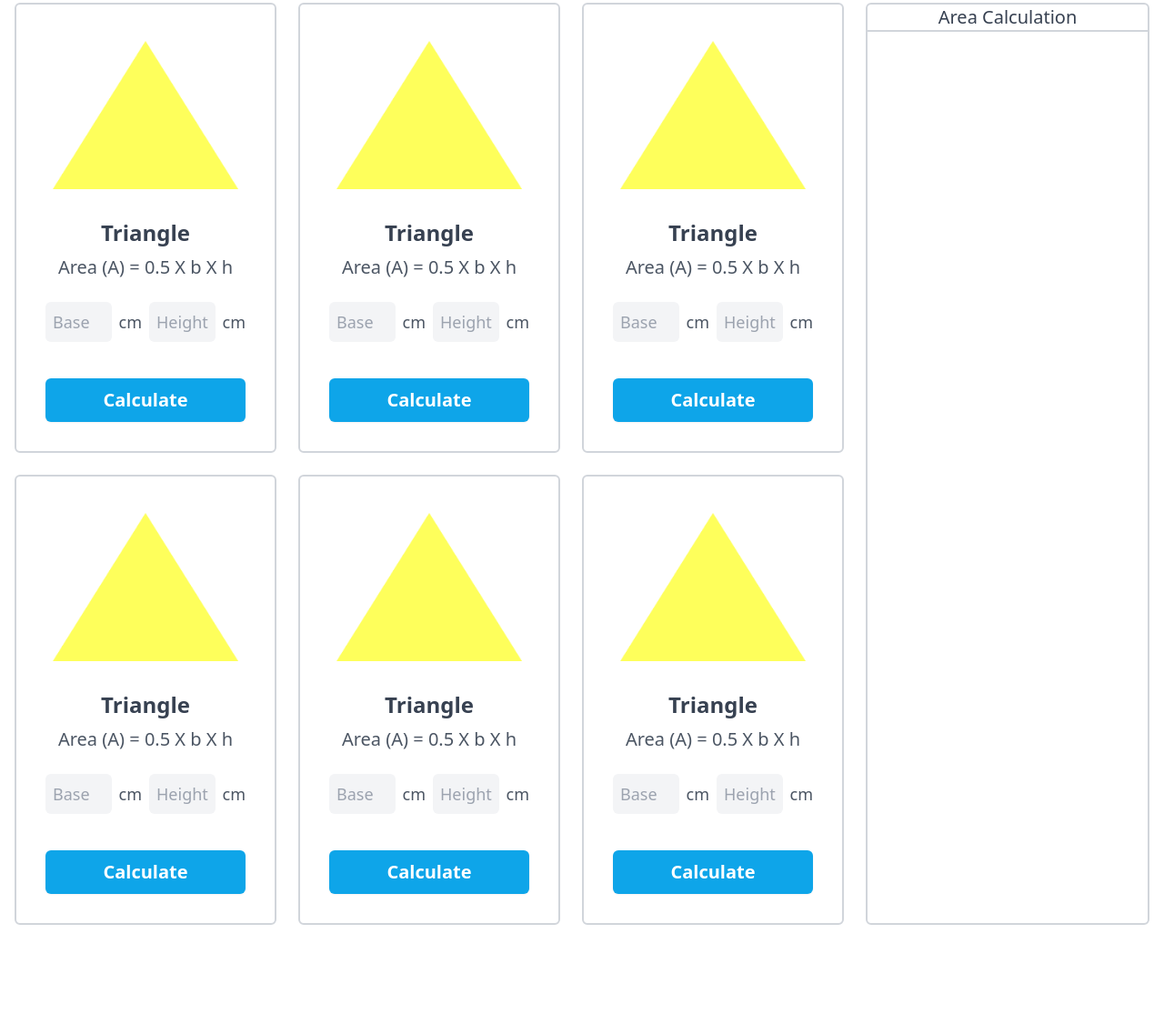
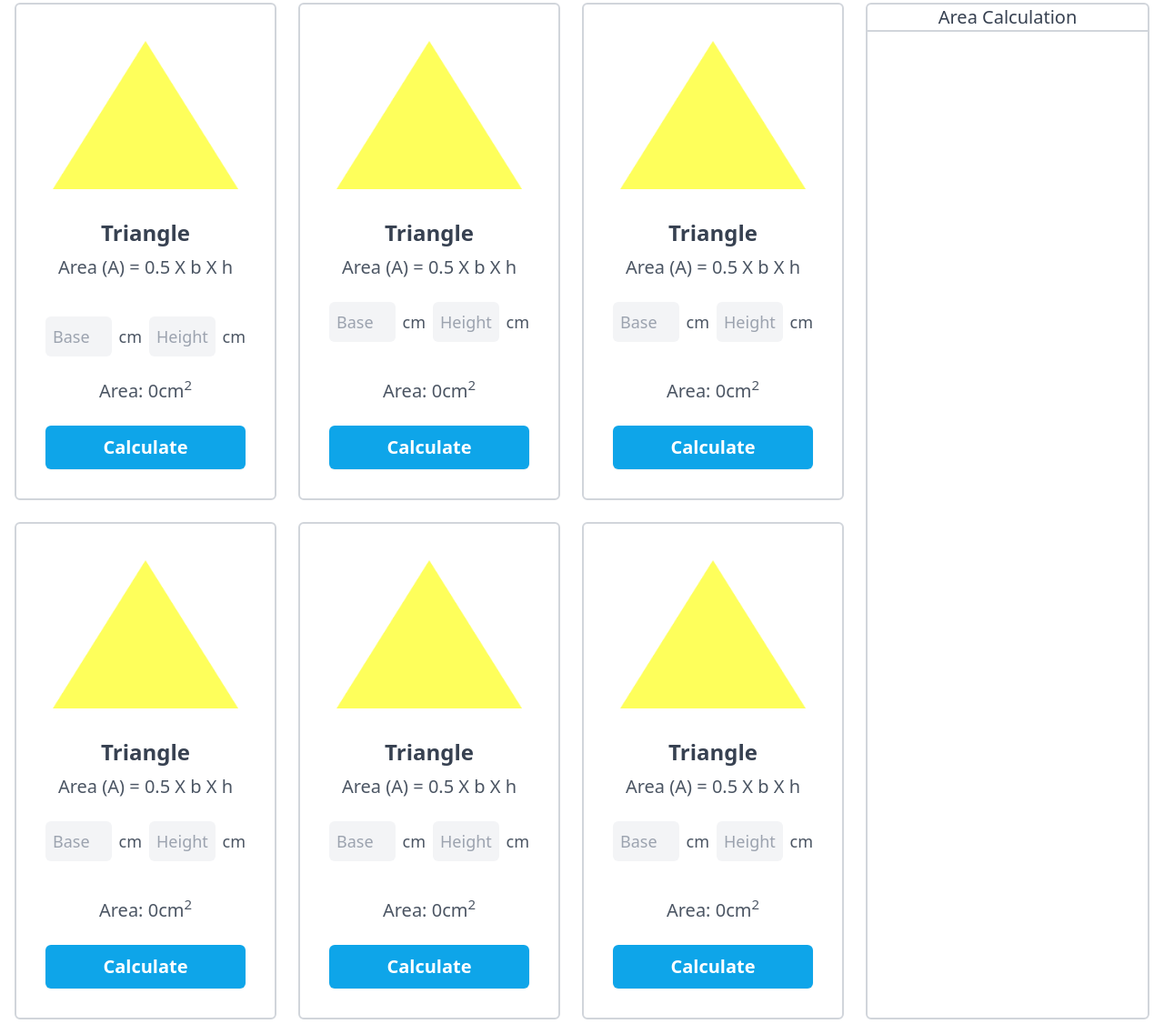
Before and after one commit to abunaim5/doctor-geometry, a plain HTML site: page index.html in a window 1280 px wide. Shown: the part 137-1274 px from the top of the page at 91% size. Before the commit the page ends 1170 px from the top, so only its background shows below. Drawn offline with nearby package versions, Linux system fonts and the light colour scheme.

Commit message:
added set elements innerText function

```diff
--- a/index.html
+++ b/index.html
@@ -38,7 +38,7 @@
                         <h2 class="card-title text-2xl text-gray-700 font-bold">Triangle</h2>
                         <p class="text-xl text-gray-600 mb-4">Area (A) = 0.5 X b X h</p>
                         <!--  Triangle input container -->
-                        <div class="flex w-full gap-2 mb-8">
+                        <div class="flex w-full gap-2 mb-4">
                             <!-- Base input container -->
                             <div class="flex items-center gap-2">
                                 <!-- base input -->
@@ -53,6 +53,11 @@
                                     name="height" id="triangle-height" placeholder="Height">
                                 <span class="text-lg text-gray-600">cm</span>
                             </div>
+                        </div>
+                        <!-- display calculated area -->
+                        <div>
+                            <p class="text-xl text-gray-600 mb-4">Area: <span
+                                    id="triangle-area">0</span><span>cm<sup>2</sup></span></p>
                         </div>
                         <div class="card-actions w-full">
                             <button onclick="calculateTriangleArea()" class="btn bg-sky-500 text-white font-bold text-xl
@@ -83,34 +88,10 @@
                                 <span class="text-lg text-gray-600">cm</span>
                             </div>
                         </div>
-                        <div class="card-actions w-full">
-                            <button class="btn bg-sky-500 text-white font-bold text-xl
-                        w-full border-none hover:bg-sky-500  rounded-md">Calculate</button>
-                        </div>
-                    </div>
-                </div>
-                <!-- Triangle card -->
-                <div class="card border-2 border-gray-300 rounded-md">
-                    <figure class="px-10 pt-10">
-                        <img src="images/triangle.png" alt="triangle" class="" />
-                    </figure>
-                    <div class="card-body items-center text-center">
-                        <h2 class="card-title text-2xl text-gray-700 font-bold">Triangle</h2>
-                        <p class="text-xl text-gray-600 mb-4">Area (A) = 0.5 X b X h</p>
-                        <!--  Triangle input container -->
-                        <div class="flex w-full gap-2 mb-8">
-                            <!-- Base input container -->
-                            <div class="flex items-center gap-2">
-                                <input class="bg-gray-100 text-lg outline-none p-2 rounded-md w-full" type="text"
-                                    name="base" id="triangle-base" placeholder="Base">
-                                <span class="text-lg text-gray-600">cm</span>
-                            </div>
-                            <!-- Height input container -->
-                            <div class="flex items-center gap-2">
-                                <input class="bg-gray-100 text-lg outline-none p-2 rounded-md w-full" type="text"
-                                    name="height" id="triangle-height" placeholder="Height">
-                                <span class="text-lg text-gray-600">cm</span>
-                            </div>
+                        <!-- display calculated area -->
+                        <div>
+                            <p class="text-xl text-gray-600 mb-4">Area: <span
+                                    id="triangle-area">0</span><span>cm<sup>2</sup></span></p>
                         </div>
                         <div class="card-actions w-full">
                             <button class="btn bg-sky-500 text-white font-bold text-xl
@@ -141,34 +122,10 @@
                                 <span class="text-lg text-gray-600">cm</span>
                             </div>
                         </div>
-                        <div class="card-actions w-full">
-                            <button class="btn bg-sky-500 text-white font-bold text-xl
-                        w-full border-none hover:bg-sky-500  rounded-md">Calculate</button>
-                        </div>
-                    </div>
-                </div>
-                <!-- Triangle card -->
-                <div class="card border-2 border-gray-300 rounded-md">
-                    <figure class="px-10 pt-10">
-                        <img src="images/triangle.png" alt="triangle" class="" />
-                    </figure>
-                    <div class="card-body items-center text-center">
-                        <h2 class="card-title text-2xl text-gray-700 font-bold">Triangle</h2>
-                        <p class="text-xl text-gray-600 mb-4">Area (A) = 0.5 X b X h</p>
-                        <!--  Triangle input container -->
-                        <div class="flex w-full gap-2 mb-8">
-                            <!-- Base input container -->
-                            <div class="flex items-center gap-2">
-                                <input class="bg-gray-100 text-lg outline-none p-2 rounded-md w-full" type="text"
-                                    name="base" id="triangle-base" placeholder="Base">
-                                <span class="text-lg text-gray-600">cm</span>
-                            </div>
-                            <!-- Height input container -->
-                            <div class="flex items-center gap-2">
-                                <input class="bg-gray-100 text-lg outline-none p-2 rounded-md w-full" type="text"
-                                    name="height" id="triangle-height" placeholder="Height">
-                                <span class="text-lg text-gray-600">cm</span>
-                            </div>
+                        <!-- display calculated area -->
+                        <div>
+                            <p class="text-xl text-gray-600 mb-4">Area: <span
+                                    id="triangle-area">0</span><span>cm<sup>2</sup></span></p>
                         </div>
                         <div class="card-actions w-full">
                             <button class="btn bg-sky-500 text-white font-bold text-xl
@@ -199,6 +156,79 @@
                                 <span class="text-lg text-gray-600">cm</span>
                             </div>
                         </div>
+                        <!-- display calculated area -->
+                        <div>
+                            <p class="text-xl text-gray-600 mb-4">Area: <span
+                                    id="triangle-area">0</span><span>cm<sup>2</sup></span></p>
+                        </div>
+                        <div class="card-actions w-full">
+                            <button class="btn bg-sky-500 text-white font-bold text-xl
+                        w-full border-none hover:bg-sky-500  rounded-md">Calculate</button>
+                        </div>
+                    </div>
+                </div>
+                <!-- Triangle card -->
+                <div class="card border-2 border-gray-300 rounded-md">
+                    <figure class="px-10 pt-10">
+                        <img src="images/triangle.png" alt="triangle" class="" />
+                    </figure>
+                    <div class="card-body items-center text-center">
+                        <h2 class="card-title text-2xl text-gray-700 font-bold">Triangle</h2>
+                        <p class="text-xl text-gray-600 mb-4">Area (A) = 0.5 X b X h</p>
+                        <!--  Triangle input container -->
+                        <div class="flex w-full gap-2 mb-8">
+                            <!-- Base input container -->
+                            <div class="flex items-center gap-2">
+                                <input class="bg-gray-100 text-lg outline-none p-2 rounded-md w-full" type="text"
+                                    name="base" id="triangle-base" placeholder="Base">
+                                <span class="text-lg text-gray-600">cm</span>
+                            </div>
+                            <!-- Height input container -->
+                            <div class="flex items-center gap-2">
+                                <input class="bg-gray-100 text-lg outline-none p-2 rounded-md w-full" type="text"
+                                    name="height" id="triangle-height" placeholder="Height">
+                                <span class="text-lg text-gray-600">cm</span>
+                            </div>
+                        </div>
+                        <!-- display calculated area -->
+                        <div>
+                            <p class="text-xl text-gray-600 mb-4">Area: <span
+                                    id="triangle-area">0</span><span>cm<sup>2</sup></span></p>
+                        </div>
+                        <div class="card-actions w-full">
+                            <button class="btn bg-sky-500 text-white font-bold text-xl
+                        w-full border-none hover:bg-sky-500  rounded-md">Calculate</button>
+                        </div>
+                    </div>
+                </div>
+                <!-- Triangle card -->
+                <div class="card border-2 border-gray-300 rounded-md">
+                    <figure class="px-10 pt-10">
+                        <img src="images/triangle.png" alt="triangle" class="" />
+                    </figure>
+                    <div class="card-body items-center text-center">
+                        <h2 class="card-title text-2xl text-gray-700 font-bold">Triangle</h2>
+                        <p class="text-xl text-gray-600 mb-4">Area (A) = 0.5 X b X h</p>
+                        <!--  Triangle input container -->
+                        <div class="flex w-full gap-2 mb-8">
+                            <!-- Base input container -->
+                            <div class="flex items-center gap-2">
+                                <input class="bg-gray-100 text-lg outline-none p-2 rounded-md w-full" type="text"
+                                    name="base" id="triangle-base" placeholder="Base">
+                                <span class="text-lg text-gray-600">cm</span>
+                            </div>
+                            <!-- Height input container -->
+                            <div class="flex items-center gap-2">
+                                <input class="bg-gray-100 text-lg outline-none p-2 rounded-md w-full" type="text"
+                                    name="height" id="triangle-height" placeholder="Height">
+                                <span class="text-lg text-gray-600">cm</span>
+                            </div>
+                        </div>
+                        <!-- display calculated area -->
+                        <div>
+                            <p class="text-xl text-gray-600 mb-4">Area: <span
+                                    id="triangle-area">0</span><span>cm<sup>2</sup></span></p>
+                        </div>
                         <div class="card-actions w-full">
                             <button class="btn bg-sky-500 text-white font-bold text-xl
                         w-full border-none hover:bg-sky-500  rounded-md">Calculate</button>
--- a/js/commonFunction.js
+++ b/js/commonFunction.js
@@ -1,6 +1,14 @@
+// Get inputs value
 function getInputValueById(inputId) {
     const getInput = document.getElementById(inputId);
     const getInputStrValue = getInput.value;
     const convertStrValueToNumber = parseFloat(getInputStrValue);
     return convertStrValueToNumber;
 }
+// Set elements inner text
+function setInnerTextById(elementId, area) {
+    const getElement = document.getElementById(elementId);
+    console.log(getElement);
+    const setInnerText = getElement.innerText = area;
+    return setInnerText;
+}
--- a/js/triangle.js
+++ b/js/triangle.js
@@ -2,5 +2,5 @@ function calculateTriangleArea() {
     const triangleBase = getInputValueById('triangle-base');
     const triangleHeight = getInputValueById('triangle-height')
     const triangleArea = 0.5 * triangleBase * triangleHeight;
-    console.log(triangleArea);
+    setInnerTextById('triangle-area', triangleArea);
 }
```
